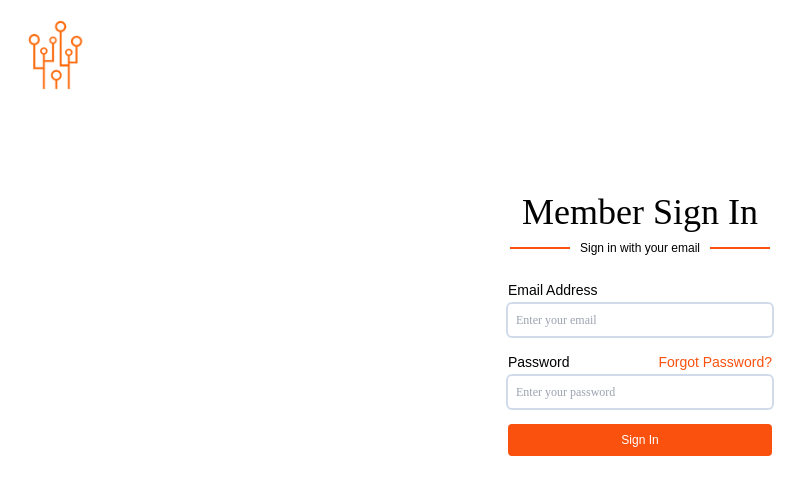
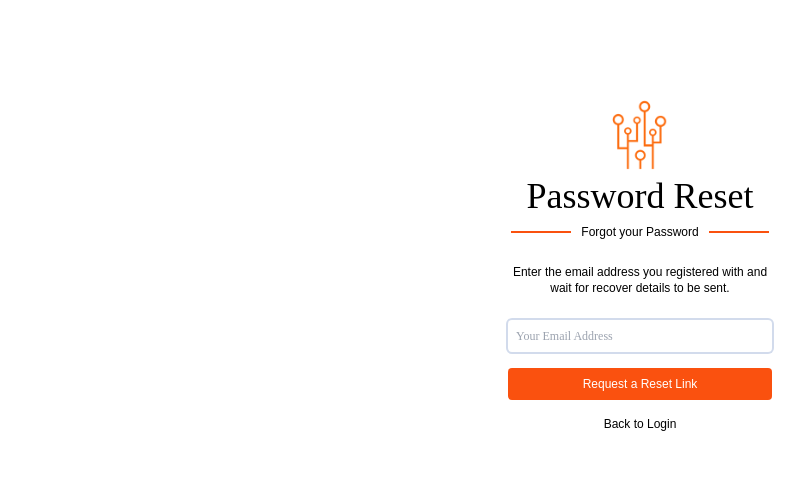
Before and after one commit to YomZsamora/job-board-frontend, a React (Create React App) app: page /reset_password in a window 1280 px wide. Shown: the top 494 px of the page, without its empty margins (0-809 px from the left). Built offline with nearby package versions, Linux system fonts and the light colour scheme.

Commit message:
Done: Design page for password reset. Email sent on resetting passwords.

```diff
--- a/src/components/App.js
+++ b/src/components/App.js
@@ -1,5 +1,11 @@
 import React, { useState } from 'react'
 import Login from './auth/Login'
+import PasswordReset from './auth/PasswordReset'
+import {
+  BrowserRouter as Router,
+  Routes,
+  Route,
+} from "react-router-dom";
 
 function App() {
 
@@ -14,7 +20,18 @@ function App() {
 
   return (
     <div className="App">
-      <Login login={login} />
+      {/* <Login login={login} /> */}
+      {/* <PasswordReset /> */}
+
+
+      <Router>
+      <div>
+        <Routes>
+          <Route path='/login' element={<Login login={login}/>} />
+          <Route path='/reset_password' element={<PasswordReset/>} />
+        </Routes>
+      </div>
+    </Router>
     </div>
   );
 }
--- a/src/components/auth/Login.js
+++ b/src/components/auth/Login.js
@@ -33,6 +33,7 @@ function Login({login}) {
                     }
                     setError(data);
                 }
+                setUserDoesntExists(true);
                 login()
             })
         });
@@ -69,7 +70,7 @@ function Login({login}) {
                         <div className="mb-4">
                             <div className="flex justify-between mb-1 text-sm">
                                 <p>Password</p>
-                                <p className="text-secondary">Forgot Password?</p>
+                                <a className="text-secondary" href="/reset_password">Forgot Password?</a>
                             </div>
                             <input
                                 {...register("password", { required: 'You need to enter the password to log in!' })}
--- /dev/null
+++ b/src/components/auth/PasswordReset.js
@@ -0,0 +1,92 @@
+import apiClient from '../../services/api';
+import React, { useState } from 'react';
+import { Helmet } from 'react-helmet';
+import { useForm } from "react-hook-form";
+import AlertDanger from '../UIElements/Alerts/AlertDanger';
+import AlertSuccess from '../UIElements/Alerts/AlertSuccess';
+
+function PasswordReset() {
+
+    const { register, handleSubmit, formState: { errors } } = useForm();
+    const onSubmit = formData => resetPassord(formData);
+
+    const [userDoesntExists, setUserDoesntExists] = useState();
+    const [sendResetEmail, setSendResetEmail] = useState();
+    const [error, setError] = useState({title: "", message: "" });
+
+    const [email, setEmail] = useState('');
+
+    const resetPassord = (formData) => {
+        apiClient.get('http://localhost/sanctum/csrf-cookie')
+        .then(response => {
+            apiClient.post('http://localhost/api/reset_password', {
+                email: formData.email
+            })
+            .then(response => {
+                console.log(response.data)
+                if(response.data.status === 422){
+                    setUserDoesntExists(true);
+                    setSendResetEmail(false);
+                    const data = {
+                        title: response.data.errorTitle,
+                        message: response.data.errorMessage
+                    }
+                    setError(data);
+                } else {
+                    setSendResetEmail(true);
+                    setUserDoesntExists(false);
+                    const data = {
+                        title: response.data.errorTitle,
+                        message: response.data.errorMessage
+                    }
+                    setError(data);
+                }
+
+            })
+        });
+    }
+
+
+    return (
+        <div>
+            <div className="w-1/4 mx-auto h-fit">
+                <Helmet>
+                    <title>Password Reset | Moringa Job-Board </title>
+                </Helmet>
+                <div className="py-24">
+                    <div class='flex items-center justify-center'>
+                        <img className="w-20 h-20" src="images/logo.png" alt="logo" />
+                    </div>
+                    <div className="login-title text-center mb-6">
+                        <h3 className="text-nunito-bold text-4xl mb-2">Password Reset</h3>
+                        <p className="text-nunito-regular text-xs"><span>Forgot your Password</span></p>
+                    </div>
+                    <form className="px-7" onSubmit={handleSubmit(onSubmit)}>
+                        <p className="text-xs text-center mb-6">Enter the email address you registered with and wait for recover details to be sent. </p>
+                        <div className="mb-4">
+                            <input
+                                {...register("email", { required: 'We need to know your email address!' })}
+                                className="inline-block w-full text-xs text-primary ring-2 ring-primary-light rounded py-2 px-2 text-nunito-light focus:outline-none focus:ring-2 focus:ring-secondary"
+                                type="text"
+                                autoComplete="off"
+                                placeholder="Your Email Address"
+                                id="email"
+                                name="email"
+                                value={email}
+                                onChange={e => setEmail(e.target.value)} />
+                                {errors.email && <p className="text-alert-danger-dark text-xs mt-2">We need to know your email address!</p>}
+                                { userDoesntExists ?  <AlertDanger title={error.title} message={error.message} /> : <p></p> }
+                                { sendResetEmail ?  <AlertSuccess title={error.title} message={error.message} /> : <p></p> }
+                        </div>
+                        <button className="w-full bg-secondary transition duration-150 ease-in-out hover:bg-secondary/50 rounded text-white px-6 py-2 text-xs">Request a Reset Link</button>
+                    </form>
+                    <div class='flex items-center justify-center'>
+                        <a className="text-xs text-center mt-4" href="/login">Back to Login</a>
+                    </div>
+                </div>
+            </div>
+        </div>
+    )
+}
+
+export default PasswordReset;
```
